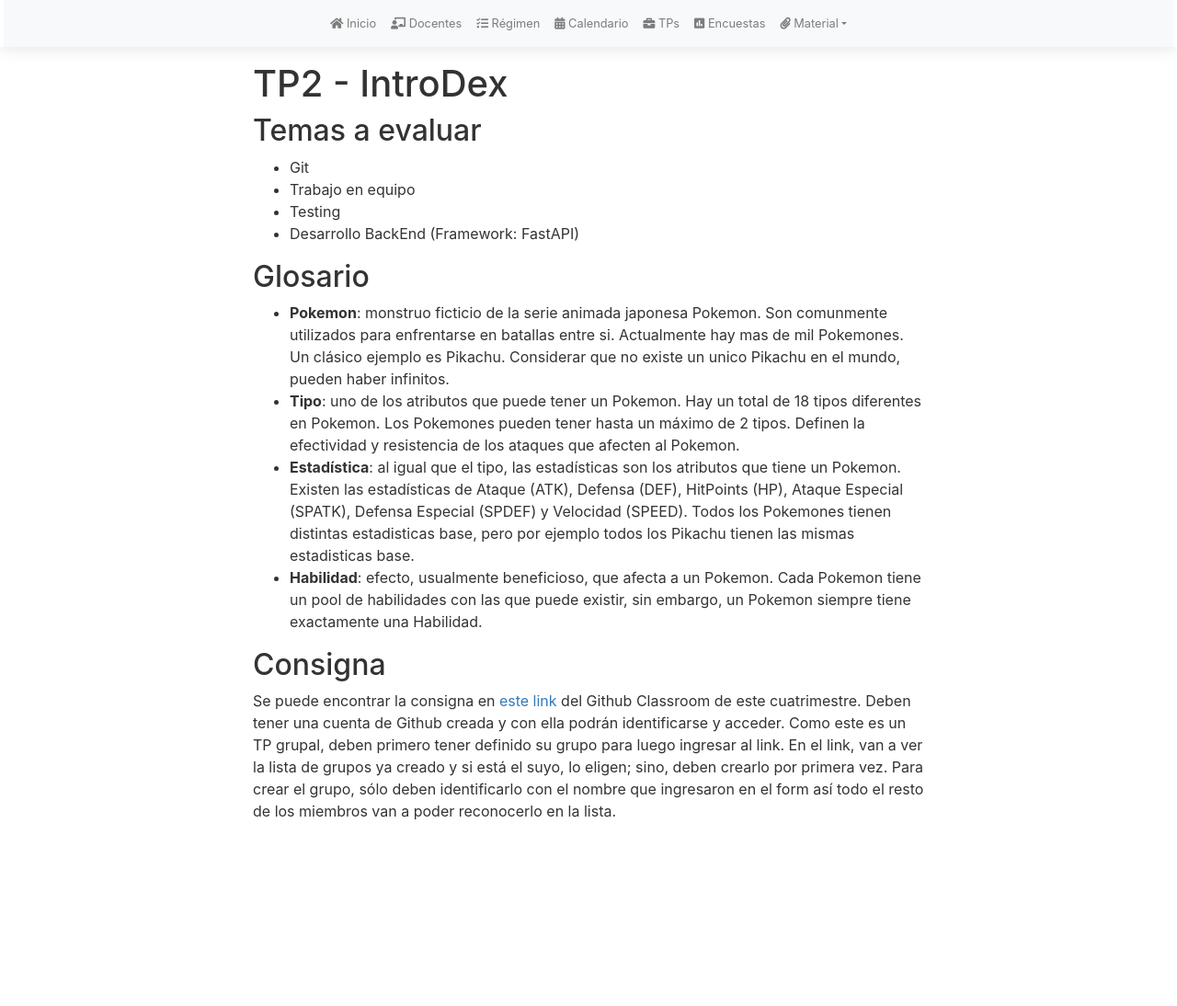
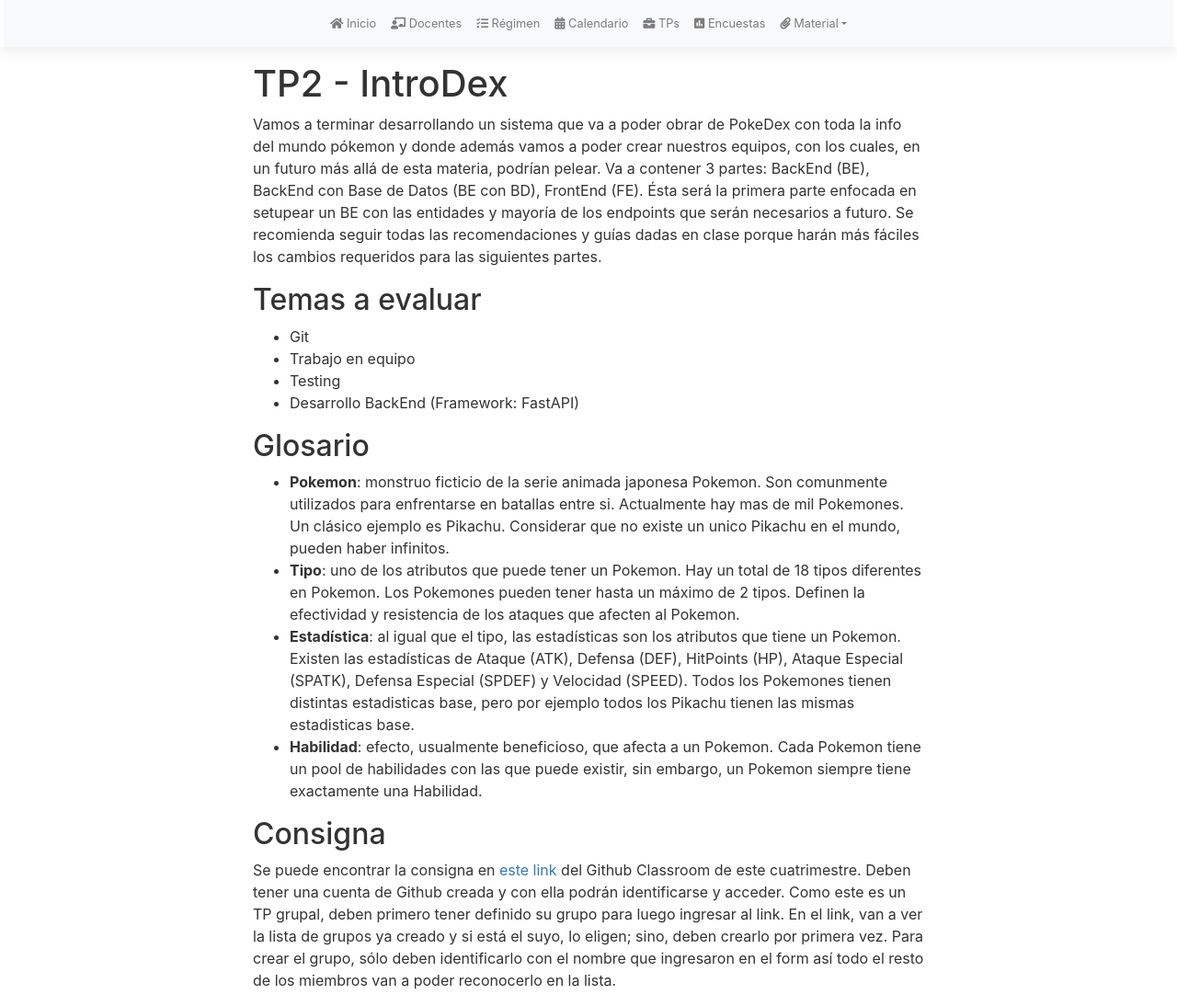
Before and after one commit to intro-tb022/intro, a Jekyll site: the page built from tps/2025_c1/tp2-1.md, in a window 1280 px wide and 1094 px high. Shown: the whole window at 92% size. Built offline with Jekyll 4.4.1, drawn with Linux system fonts in a browser that asks for light colours; nearby versions of some CDN libraries; our own code applies the rules of GitHub Pages for plain Markdown files.

Commit message:
Add basic context

```diff
--- a/tps/2025_c1/tp2-1.md
+++ b/tps/2025_c1/tp2-1.md
@@ -6,6 +6,10 @@ math: true
 {% capture fecha %}{{tp.entrega | date: "%e/%m"}}{% endcapture %}
 
 # TP2 - IntroDex
+
+Vamos a terminar desarrollando un sistema que va a poder obrar de PokeDex con toda la info del mundo pókemon y donde además vamos a poder crear nuestros equipos, con los cuales, en un futuro más allá de esta materia, podrían pelear.
+Va a contener 3 partes: BackEnd (BE), BackEnd con Base de Datos (BE con BD), FrontEnd (FE). Ésta será la primera parte enfocada en setupear un BE con las entidades y mayoría de los endpoints que serán necesarios a futuro.
+Se recomienda seguir todas las recomendaciones y guías dadas en clase porque harán más fáciles los cambios requeridos para las siguientes partes.
 
 ## Temas a evaluar
 
```
